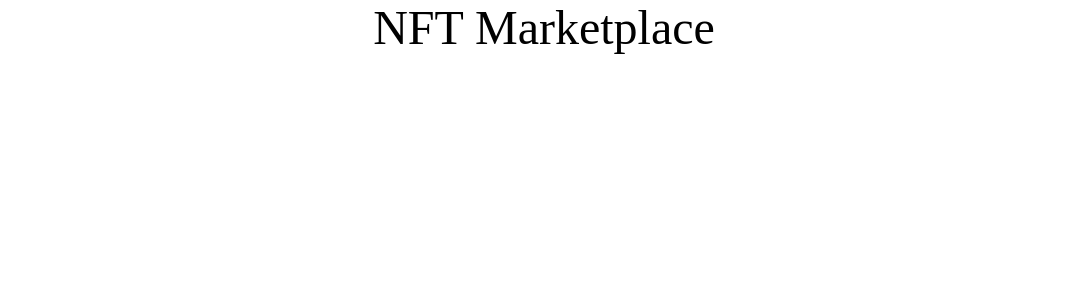
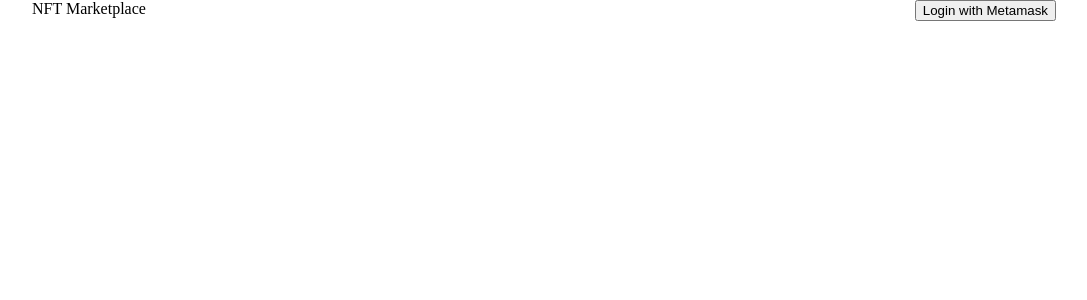
Before and after one commit to eskaine/nft_marketplace, a React (Create React App) app in the folder client/: page / in a window 1280 px wide. Shown: the top 300 px of the page, without its empty margins (96-1183 px from the left). Built offline with nearby package versions, Linux system fonts and the light colour scheme; the HTML template or start-up script is replaced by a standard one.

Commit message:
added basic components

```diff
--- a/client/package.json
+++ b/client/package.json
@@ -11,6 +11,8 @@
     "start": "react-scripts start",
     "build": "react-scripts build",
     "test": "react-scripts test",
+    "watch": "nodemon index.js",
+    "dev": "concurrently \"npm run watch \" \"npm run start\" ",
     "eject": "react-scripts eject"
   },
   "eslintConfig": {
@@ -33,6 +35,8 @@
   },
   "devDependencies": {
     "autoprefixer": "^10.4.7",
+    "concurrently": "^7.1.0",
+    "nodemon": "^2.0.16",
     "postcss": "^8.4.13",
     "tailwindcss": "^3.0.24"
   }
--- a/client/src/App.js
+++ b/client/src/App.js
@@ -1,8 +1,13 @@
-function App() {
+import Navbar from './components/Navbar/Navbar';
+import Main from './components/Main/Main';
+import Footer from './components/Footer/Footer';
+
+const App = () => {
   return (
     <div className="App">
-      <header>NFT Marketplace
-      </header>
+      <Navbar />
+      <Main />
+      <Footer />
     </div>
   );
 }
--- /dev/null
+++ b/client/src/components/Footer/Footer.jsx
@@ -0,0 +1,13 @@
+import React, { Component } from 'react'
+
+class Footer extends Component {
+  render() {
+    return (
+      <div>
+
+      </div>
+    )
+  }
+}
+
+export default Footer;
--- /dev/null
+++ b/client/src/components/Main/Main.jsx
@@ -0,0 +1,13 @@
+import React, { Component } from 'react'
+
+class Main extends Component {
+  render() {
+    return (
+      <div>
+
+      </div>
+    )
+  }
+}
+
+export default Main;
--- /dev/null
+++ b/client/src/components/Navbar/Navbar.css
@@ -0,0 +1,9 @@
+.container {
+    margin: 0 auto;
+    display: flex;
+    justify-content: space-between;
+}
+
+.title {
+    display: inline;
+}
--- /dev/null
+++ b/client/src/components/Navbar/Navbar.jsx
@@ -0,0 +1,17 @@
+import React, { Component } from 'react'
+import './Navbar.css';
+
+class Navbar extends Component {
+  render() {
+    return (
+      <div>
+        <div className="container">
+              <span>NFT Marketplace</span>
+              <button>Login with Metamask</button>
+          </div>
+      </div>
+    )
+  }
+}
+
+export default Navbar;
--- a/client/src/index.css
+++ b/client/src/index.css
@@ -1,8 +1,7 @@
 body {
   margin: 0 auto;
-  text-align: center;
 }
 
-header {
-  font-size: 3em;
+.container {
+  width: 80%;
 }
```
Also changed, not shown: 2 other files (tests, documents, lock files or other folders).
